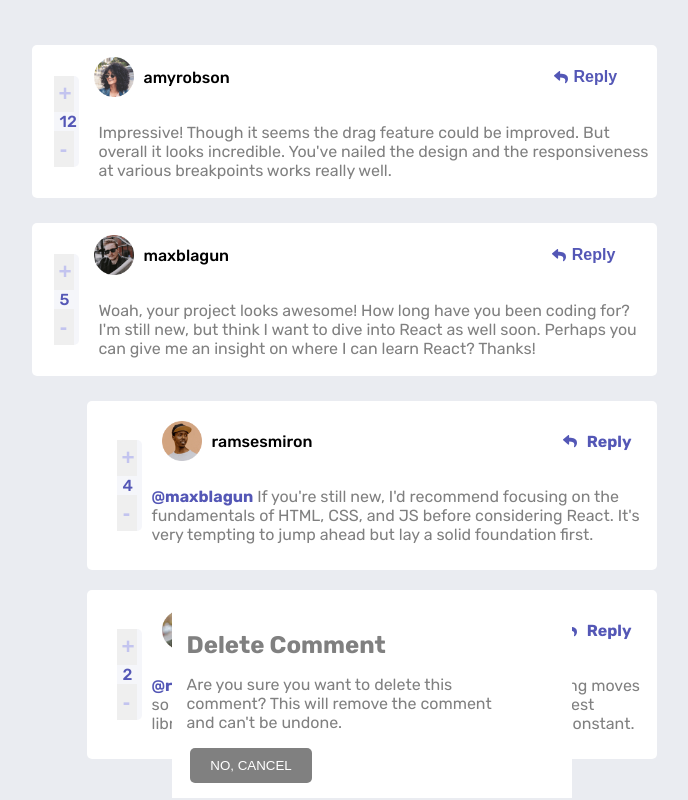
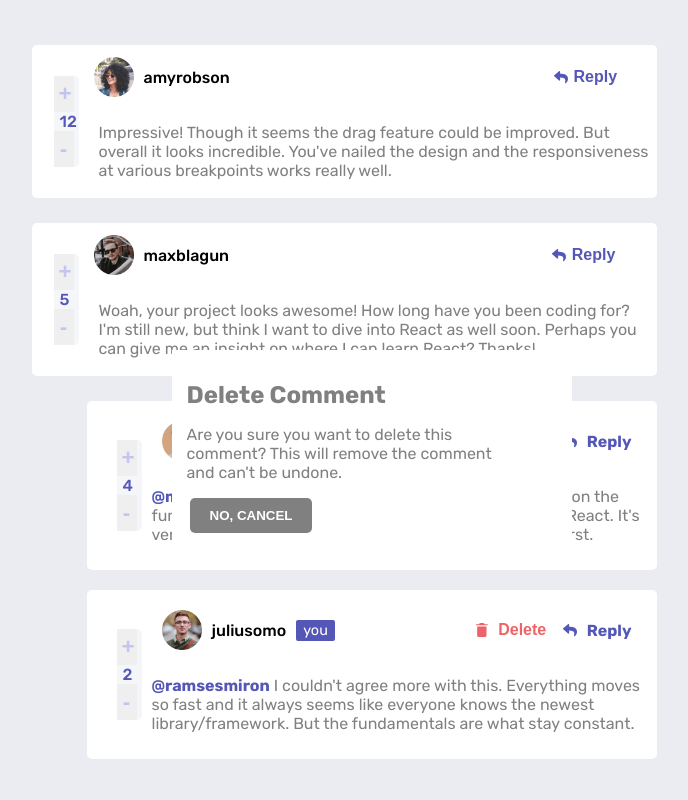
Before and after one commit to JesusVS760/Interactive-Comment-Section, a React (Vite) app: page / in a window 1280 px wide. Both pictures are taken after a click on the button "Delete". Shown: the whole page, without its empty margins (296-984 px from the left). Built offline with nearby package versions, Linux system fonts and the light colour scheme.

Commit message:
progress

```diff
--- a/src/components/DeleteButton.css
+++ b/src/components/DeleteButton.css
@@ -8,10 +8,11 @@ body {
   justify-content: center;
   max-width: 400px;
   background: #fff;
+  margin-top: -250px;
 }
 .delete-card {
-  border-radius: 10px;
-  padding: 15px 15px;
+  border-radius: 15px;
+  padding: 15px;
 }
 .delete-card h1 {
   font-size: 1.5rem;
@@ -32,6 +33,8 @@ body {
   background: gray;
   padding: 10px 20px;
   border-radius: 5px;
+  cursor: pointer;
+  font-weight: 700;
 }
 .delete-button-active {
   border-radius: 5px;
--- a/src/components/ExistingReply.css
+++ b/src/components/ExistingReply.css
@@ -47,6 +47,7 @@
   padding: 2px 7px;
   background-color: hsl(238, 40%, 52%);
 }
+
 .delete-button {
   margin-left: 125px;
   border: none;
@@ -58,3 +59,9 @@
   display: flex;
   align-items: center;
 }
+.delete-button-active {
+  border-radius: 5px;
+  color: black;
+  padding: 5px 8px;
+  background: hsl(358, 79%, 66%);
+}
```
